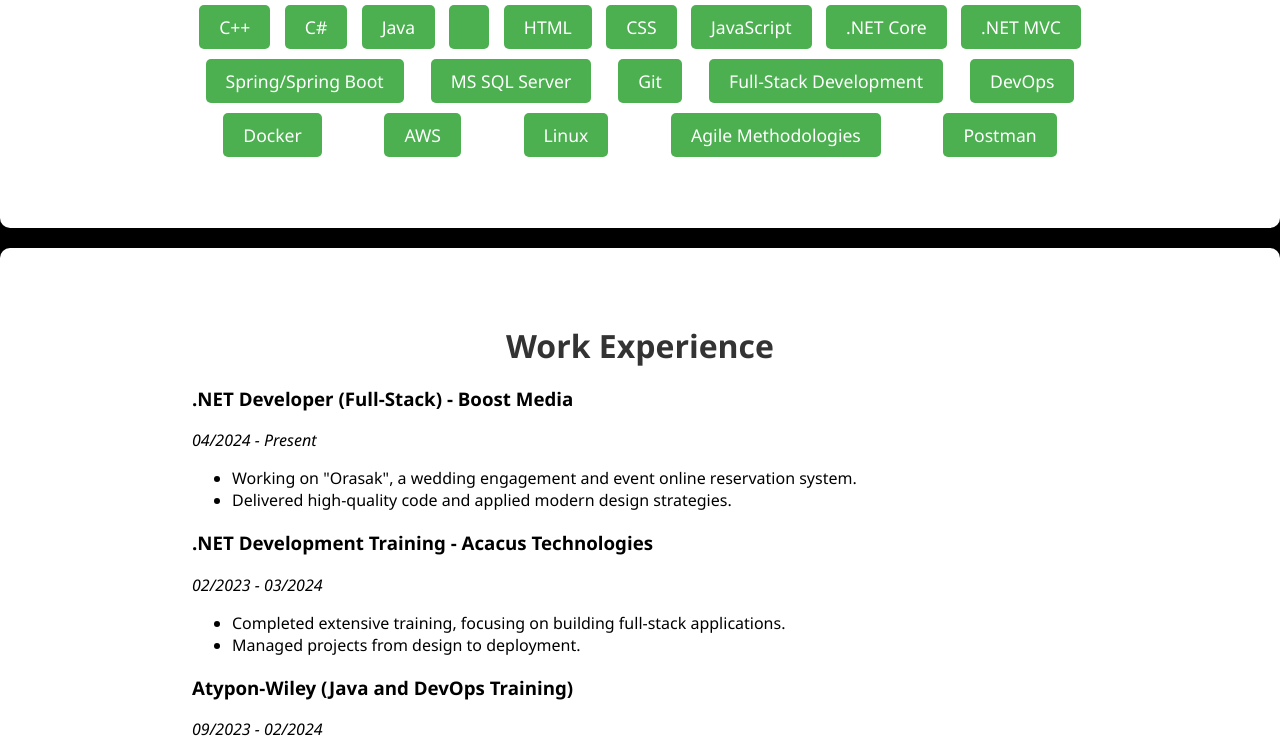
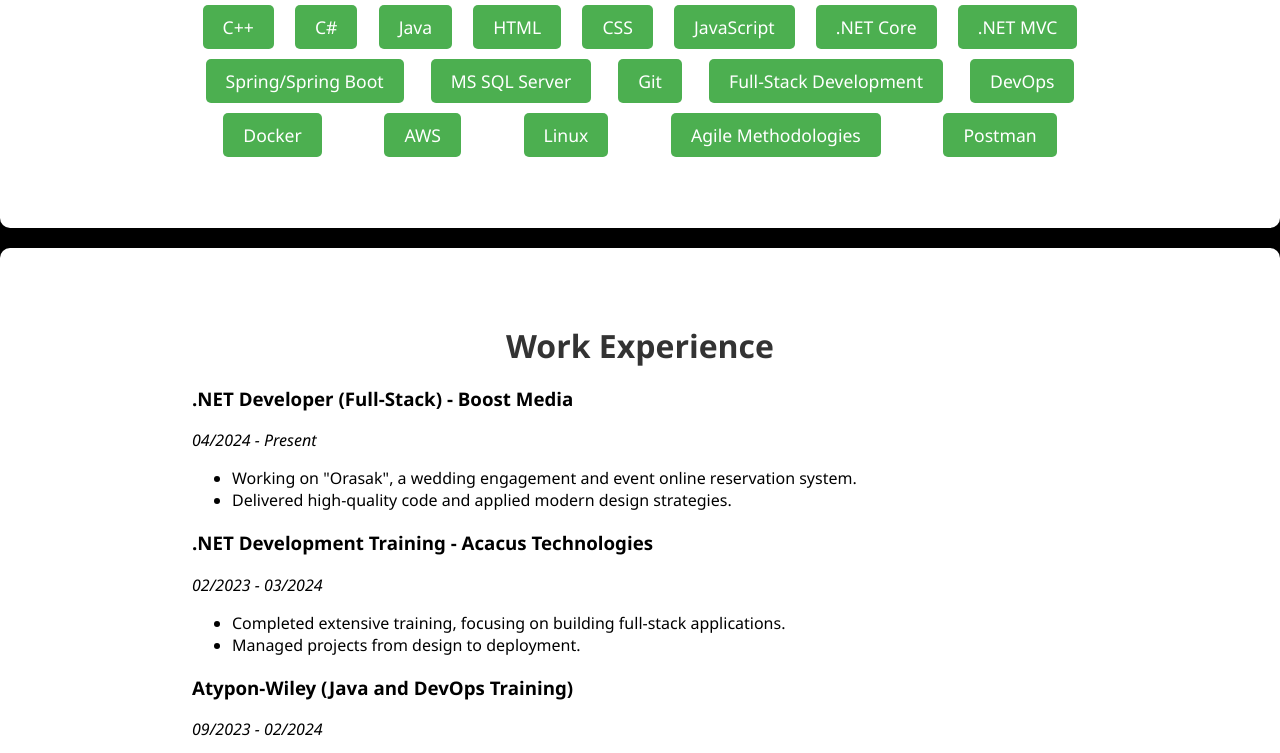
Before and after one commit to abuhamdeh002/abuhamdeh002.github.io, a plain HTML site: page index.html in a window 1280 px wide. Shown: the part 686-1439 px from the top of the page. Drawn offline with Linux system fonts and the light colour scheme.

Commit message:
Update index.html

```diff
--- a/index.html
+++ b/index.html
@@ -26,7 +26,7 @@
     <section id="skills">
         <h2>Skills</h2>
         <ul>
-            <li>C++</li> <li>C#</li> <li>Java<li>
+            <li>C++</li> <li>C#</li> <li>Java</li>
             <li>HTML</li> <li>CSS</li> <li>JavaScript</li>
             <li>.NET Core</li> <li>.NET MVC</li> <li>Spring/Spring Boot</li>
             <li>MS SQL Server</li> <li>Git</li> <li>Full-Stack Development</li>
@@ -84,6 +84,7 @@
         <ul>
             <li>ASU Hackathon (04/2019) - Gained 4th place at the 1st ASU hackathon.</li>
             <li>Contest Writer (02/2023) - Participated in Codeforces writing contests.</li>
+            <li>Atypon-Wiley (10/2024) - Java and DevOps training Cohort.</li>
         </ul>
     </section>
 
```
